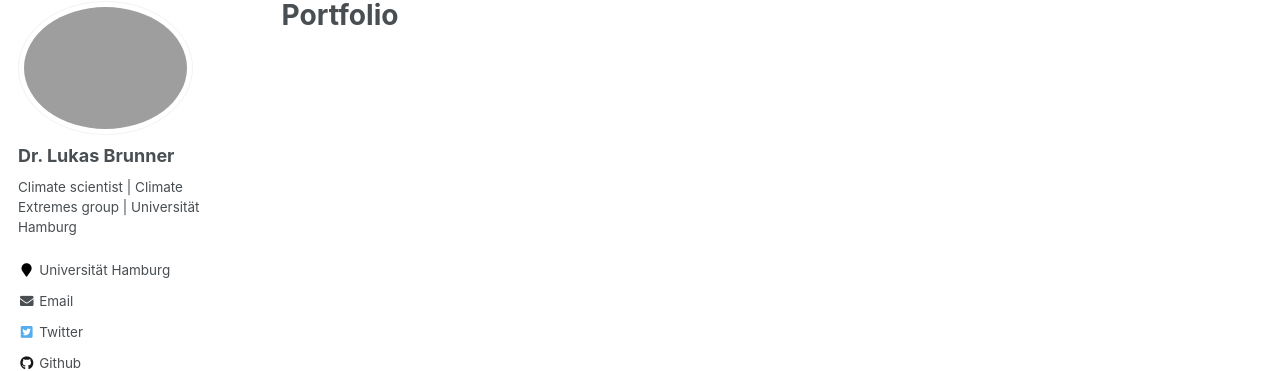
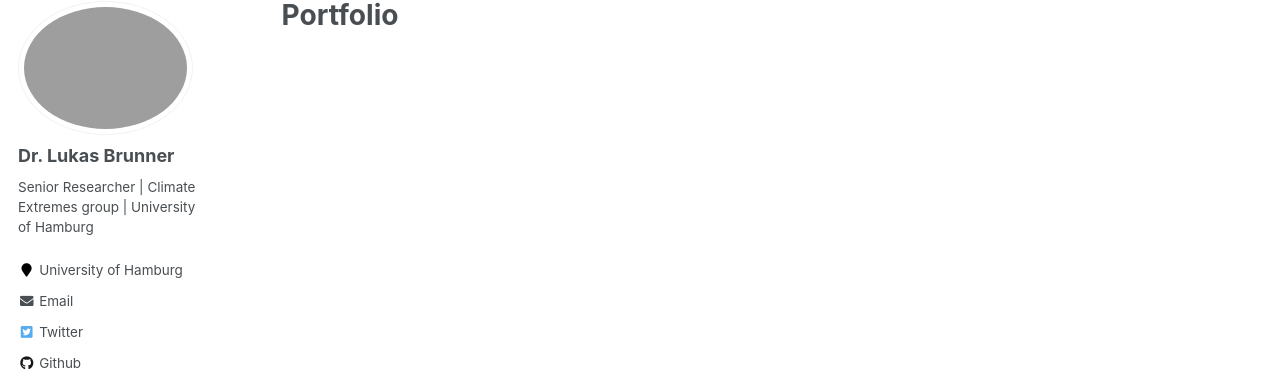
Before and after one commit to lukasbrunner/lukasbrunner.github.io, a Jekyll site: the page built from _pages/portfolio.html, in a window 1280 px wide. Shown: the part 117-488 px from the top of the page. Built offline with Jekyll 4.4.1, drawn with Linux system fonts in a browser that asks for light colours; some web fonts are replaced.

Commit message:
Update _config.yml

```diff
--- a/_config.yml
+++ b/_config.yml
@@ -82,9 +82,9 @@ analytics:
 author:
   name             : "Dr. Lukas Brunner"
   avatar           : "picture_formal1_q.png"
-  bio              : "Climate scientist | Climate Extremes group | Universität Hamburg"
+  bio              : "Senior Researcher | Climate Extremes group | University of Hamburg"
   location         :
-  employer         : "Universität Hamburg"
+  employer         : "University of Hamburg"
   employer_url     : "https://www.fnk.uni-hamburg.de/2-research/research-group-climate-extremes.html"
   pubmed           :
   googlescholar    : "https://scholar.google.ch/citations?user=dHMZRfwAAAAJ&hl=en"
```
